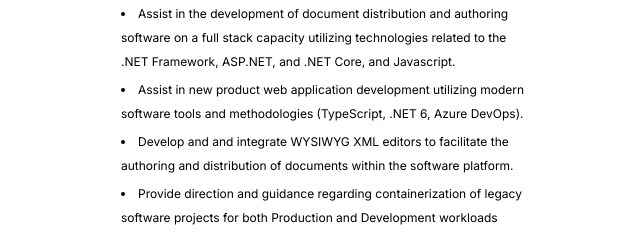
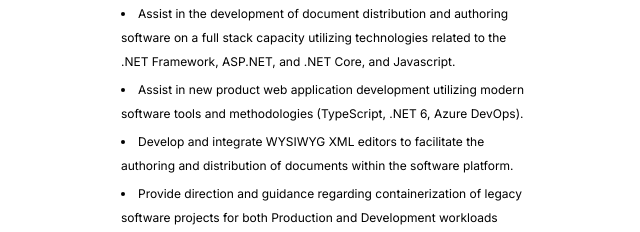
Before and after one commit to starhound/Resume, a Next.js app: page / in a window 1280 px wide. Shown: the part 1320-1552 px from the top of the page, without its empty margins (512-1152 px from the left). Built offline with nearby package versions, Linux system fonts and the light colour scheme.

Commit message:
Fix typo in WorkExperience component: remove duplicate 'and' in responsibilities list

```diff
--- a/src/components/WorkExperience.js
+++ b/src/components/WorkExperience.js
@@ -4,7 +4,7 @@ export default function WorkExperience() {
     const comply365Responsibilities = [
         "Assist in the development of document distribution and authoring software on a full stack capacity utilizing technologies related to the .NET Framework, ASP.NET, and .NET Core, and Javascript.",
         "Assist in new product web application development utilizing modern software tools and methodologies (TypeScript, .NET 6, Azure DevOps).",
-        "Develop and and integrate WYSIWYG XML editors to facilitate the authoring and distribution of documents within the software platform.",
+        "Develop and integrate WYSIWYG XML editors to facilitate the authoring and distribution of documents within the software platform.",
         "Provide direction and guidance regarding containerization of legacy software projects for both Production and Development workloads (DevContainers, DockerDesktop, WSL).",
         "Develop and maintain legacy Java web applications using the Spring Framework and Hibernate ORM.",
         "Actively participate in an agile software development life cycle (Scrum, Kanban) and all related sprint ceremonies.",
```
